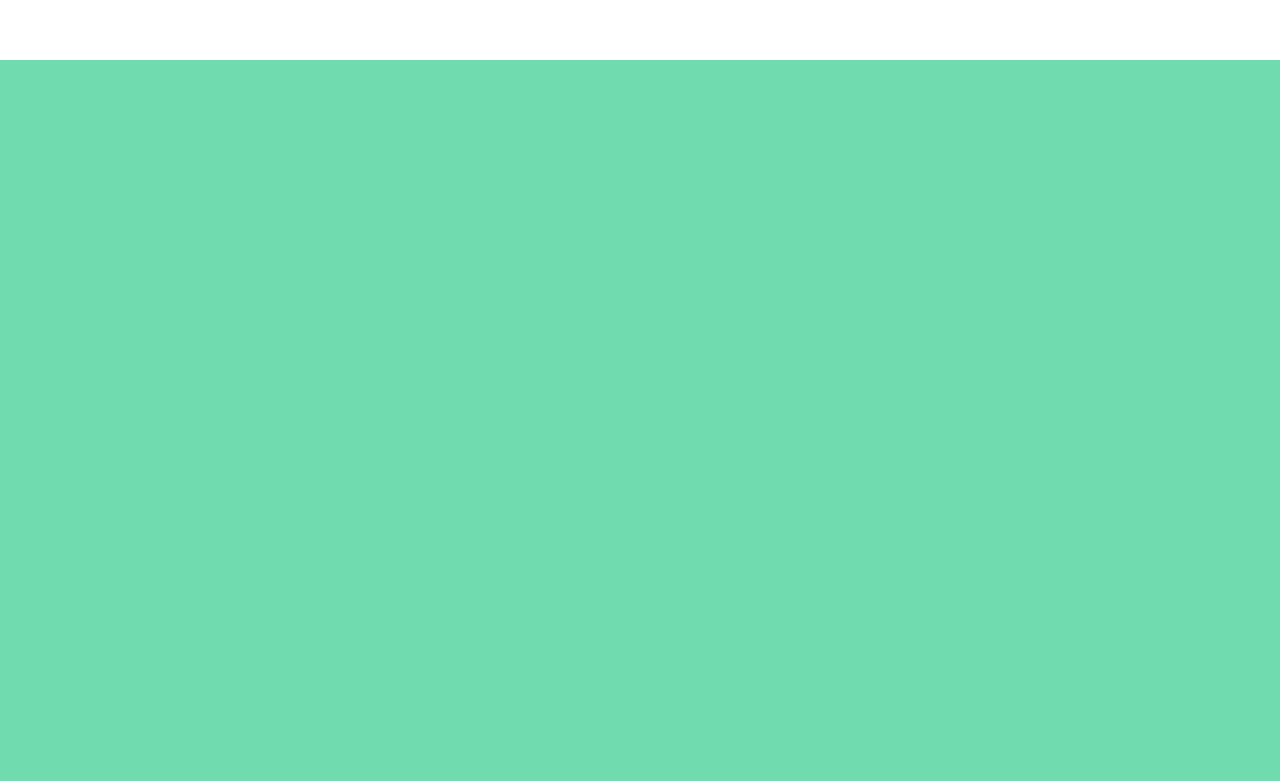
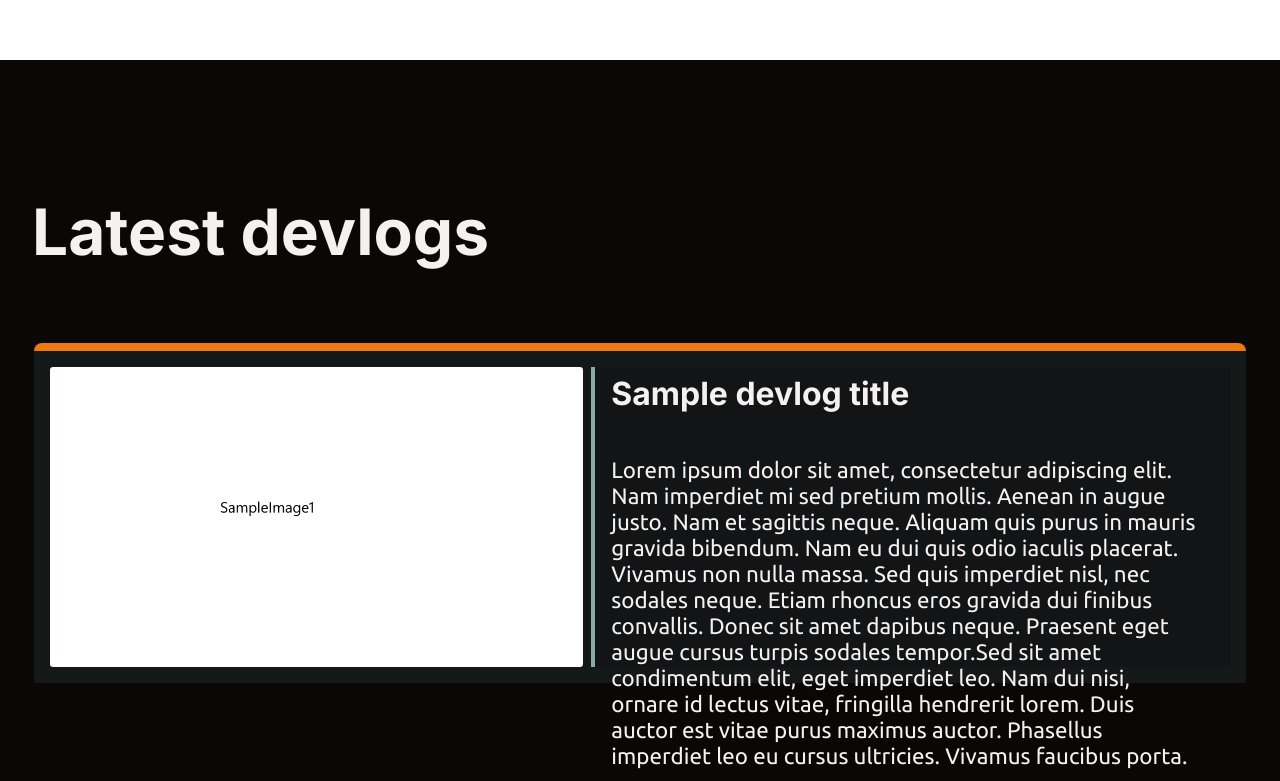
Before and after one commit to UltraGeekDEV/GeekworksWebsite, a plain HTML site: page index.html in a window 1280 px wide. Shown: the part 660-1441 px from the top of the page. Before the commit the page ends 800 px from the top, so only its background shows below. Drawn offline with Linux system fonts and the light colour scheme.

Commit message:
Did some styling

```diff
--- a/SampleData.json
+++ b/SampleData.json
@@ -8,7 +8,7 @@
         {
             "HighlightImageName" : "SampleImage1",
             "Title" : "SampleTitle1",
-            "ShortDescription" : "SampleDescription",
+            "ShortDescription" : "Lorem ipsum dolor sit amet, consectetur adipiscing elit. Nam imperdiet mi sed pretium mollis. Aenean in augue justo. Nam et sagittis neque. Aliquam quis purus in mauris gravida bibendum. Nam eu dui quis odio iaculis placerat. Vivamus non nulla massa. Sed quis imperdiet nisl, nec sodales neque. Etiam rhoncus eros gravida dui finibus convallis. Donec sit amet dapibus neque. Praesent eget augue cursus turpis sodales tempor.Sed sit amet condimentum elit, eget imperdiet leo. Nam dui nisi, ornare id lectus vitae, fringilla hendrerit lorem. Duis auctor est vitae purus maximus auctor. Phasellus imperdiet leo eu cursus ultricies. Vivamus faucibus porta.",
             "Devlogs" : [
                 {
                     "Paragraphs" : [
@@ -33,7 +33,8 @@
                     ],
                     "HighlightImageName" : "SampleImage1",
                     "Title" : "Sample devlog title",
-                    "ShortDescription" : "Sample devlog description"
+                    "ShortDescription" : "Lorem ipsum dolor sit amet, consectetur adipiscing elit. Nam imperdiet mi sed pretium mollis. Aenean in augue justo. Nam et sagittis neque. Aliquam quis purus in mauris gravida bibendum. Nam eu dui quis odio iaculis placerat. Vivamus non nulla massa. Sed quis imperdiet nisl, nec sodales neque. Etiam rhoncus eros gravida dui finibus convallis. Donec sit amet dapibus neque. Praesent eget augue cursus turpis sodales tempor.Sed sit amet condimentum elit, eget imperdiet leo. Nam dui nisi, ornare id lectus vitae, fringilla hendrerit lorem. Duis auctor est vitae purus maximus auctor. Phasellus imperdiet leo eu cursus ultricies. Vivamus faucibus porta."
+
                 }
             ]
         }
--- a/index.html
+++ b/index.html
@@ -9,6 +9,11 @@
     <div class="MainHighlightArea" id="HighlightedStoryArea">
 
     </div>
+    <div class="DevlogHighlights">
+        <h2>Latest devlogs</h2>
+        <table id="DevlogTable">
+        </table>
+    </div>
     <!-- Your HTML content goes here -->
     <script src="./scripts/index.js"></script>
 </body>
--- a/mainStyle.css
+++ b/mainStyle.css
@@ -1,15 +1,50 @@
+@import url('https://fonts.googleapis.com/css?family=Inter:700|Ubuntu:400');
+
+html {font-size: 100%} /* 16px */
+
+h1 {font-size: 5.652rem; /* 90.4px */}
+
+h2 {font-size: 3.997rem; /* 64px */}
+
+h3 {font-size: 2.827rem; /* 45.28px */}
+
+h4 {font-size: 1.999rem; /* 32px */}
+
+h5 {font-size: 1.414rem; /* 22.56px */}
+
+small {font-size: 1.4rem; /* 11.36px */}
+
+
 :root{
-    --background-color: #70dbae;
+    --background-color: 10, 8, 7;
+    --secondary-background-color: 180, 239, 224;
+    --accent: 239, 121, 17;
+    --secondary: 67, 93, 95;
+    --text: 244, 241, 239;
+
+    --textFont: "Ubuntu",
+    --headingFont: "Inter",
 }
 
 body {
-    background-color: var(--background-color);
+    background-color: rgb(var(--background-color));
     margin : 0;
     padding: 0;
+    color : rgb(var(--text));
+    font-family: "Ubuntu";
+    font-weight: 400;
 }
 
+p {
+    font-size: 1.4rem;
+}
+
+h1, h2, h3, h4, h5 {
+    font-family: 'Inter';
+    font-weight: 700;
+  }
+
 .MainHighlightArea {
-    height: 300;
     margin : 0;
     padding: 0;
 }
@@ -17,5 +52,62 @@ body {
 img {
     width:100%;
     height: auto;
-    margin: 0; /* Center the image horizontally */
+    margin: 0;
 }
+
+.DevlogHighlights {
+    padding-top: 5pc;
+    padding-bottom: 5pc;
+    padding-left: 1pc;
+    padding-right: 1pc;
+}
+
+.DevlogHighlights h2{
+    padding-left: 1pc;
+}
+
+.DevlogHighlights table{
+    border-radius: 2pc;
+    padding: 1pc;
+    width : 100%;
+}
+
+.DescriptionRow{
+    background: rgba(var(--secondary),0.2);
+    border-radius: 0.5rem 0.5rem 0 0;
+    border-top: 0.5rem solid rgb(var(--accent));
+    border-bottom: 1rem;
+    padding: 1pc;
+    display: flex;
+    align-items : center;
+}
+
+.ScaledImage {
+    width:auto;
+    height: 300px;
+    border-radius: 0.2pc;
+}
+
+.Description{
+    margin-left: 0.5pc;
+    padding: 1pc;
+    padding-top: 0;
+    padding-right: 2pc;
+    width: 100%;
+    height : 300px;
+    max-height: 300px;
+    box-sizing: border-box;
+    border-left: 0.25rem solid rgba(var(--secondary-background-color),0.7);
+    background-color: rgba(var(--background-color),0.2);
+}
+
+.Description h4{
+    margin-top: 0.4rem;
+    margin-bottom: 0.25rem;
+}
+
+.Description div{
+    margin-top: 0;
+    margin-bottom: 2rem;
+    line-height: 1.2rem;
+}
--- a/scripts/index.js
+++ b/scripts/index.js
@@ -10,6 +10,23 @@ function SetupData(){
     document.getElementById('HighlightedStoryArea').innerHTML +=
     '<img class="MainSlide" src="'+element+'.png'+ '" alt="This is highlight image">';
     });
+
+    let devlogs = data.Projects.map(x=>x.Devlogs).reduce((acc,val)=> acc.concat(val),[]).slice(0,2);
+    console.log(devlogs);
+
+    for(let i = 0;i < devlogs.length;i++){
+
+        let text = '<div class="Description"><h4>'+devlogs[i].Title+'</h4><br><p>'+devlogs[i].ShortDescription+'</p></div>';
+        let image = '<img class="ScaledImage" src="' + devlogs[i].HighlightImageName+'.png">'
+        let table = '<tr><div class="DescriptionRow">';
+        if(i%2 == 0){
+            table += image+text;
+        }
+        else{
+            table += text+image;
+        }
+        document.getElementById('DevlogTable').innerHTML += table+'</div></tr>';
+    }
 
     showSlides();
 }
```
